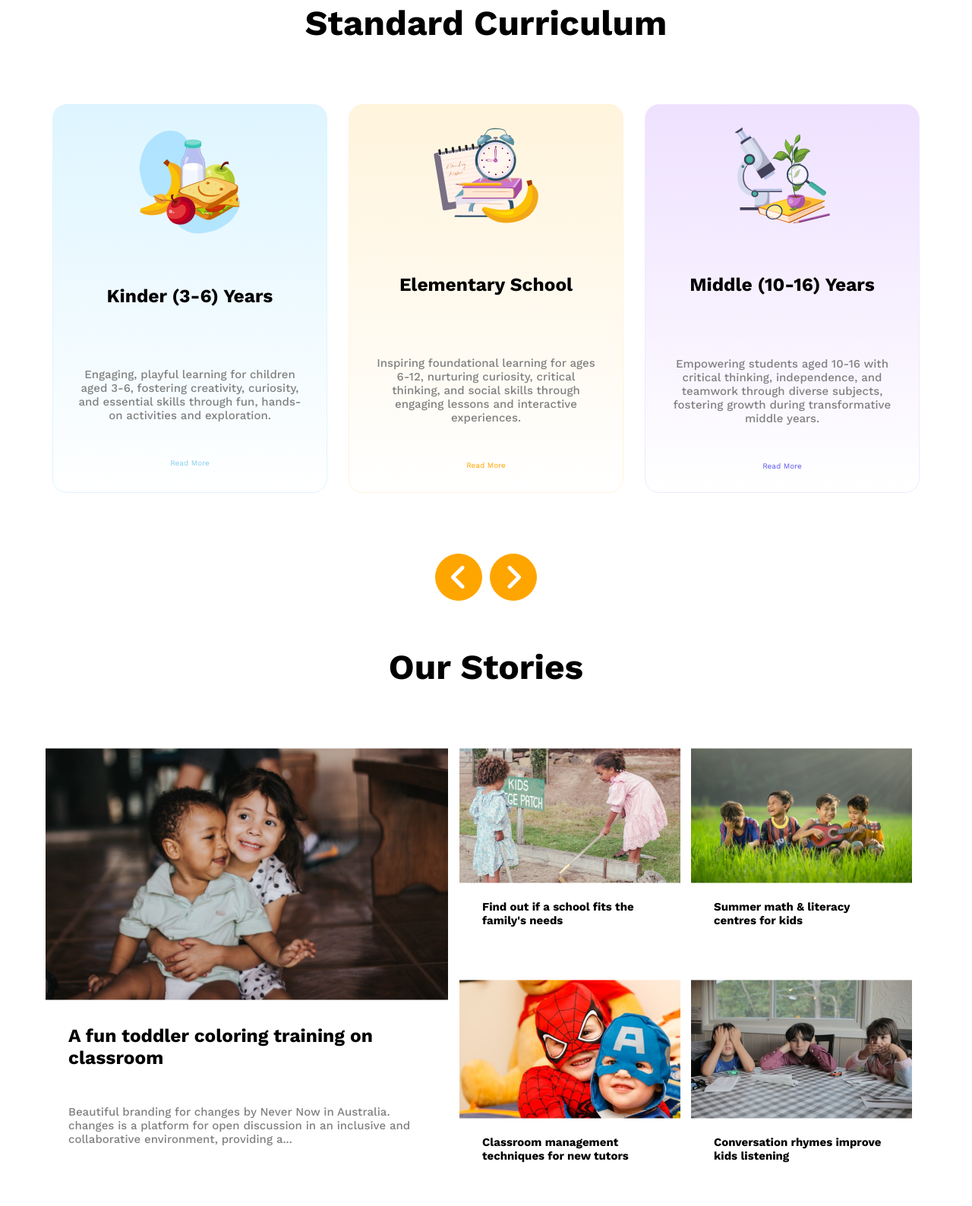
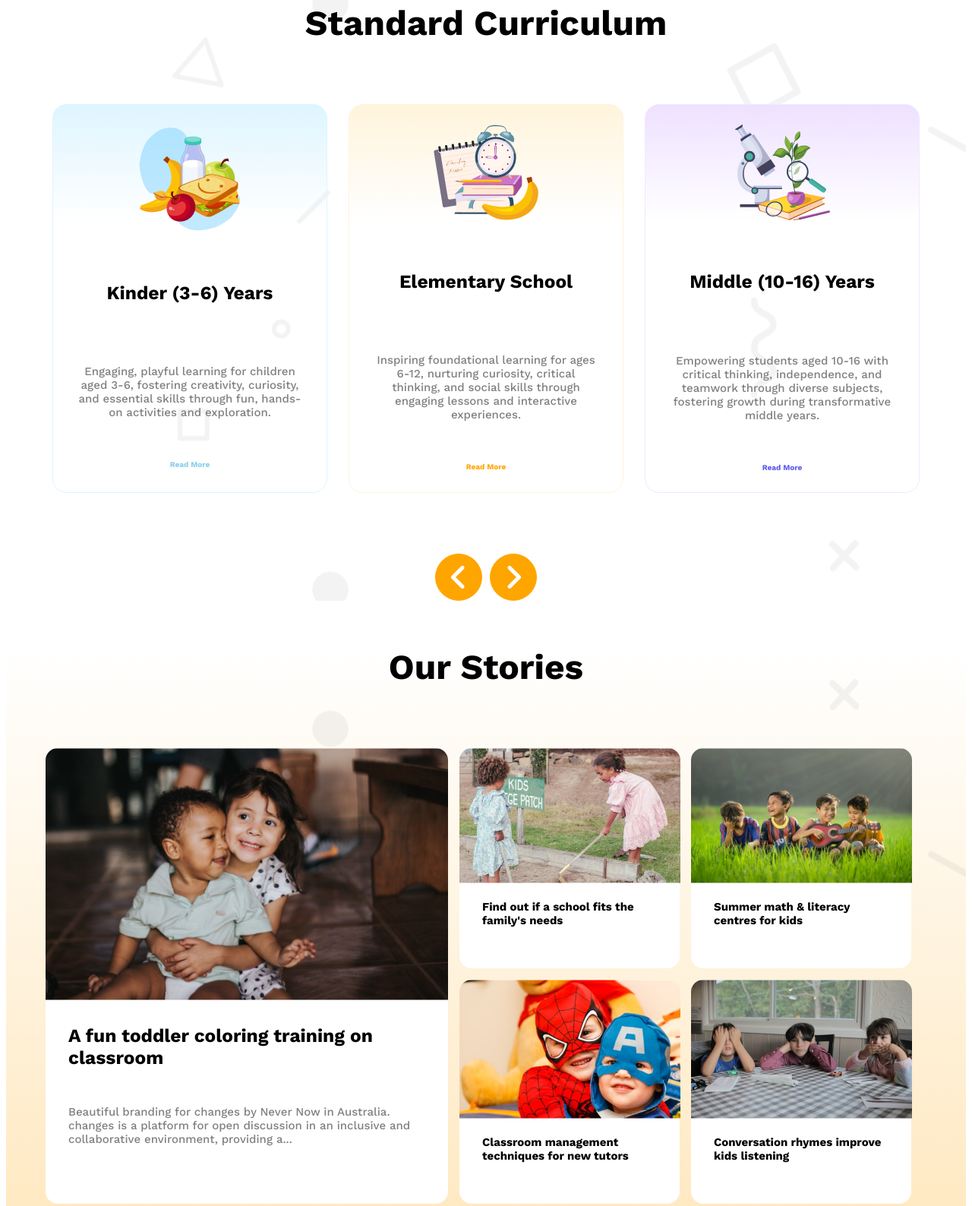
Before and after one commit to asifahmedprethibi/Assignment-2, a plain HTML site: page index.html in a window 1280 px wide. Shown: the part 734-2322 px from the top of the page at 76% size. Drawn offline with nearby package versions, Linux system fonts and the light colour scheme.

Commit message:
completed desktop version without animation

```diff
--- a/css/style.css
+++ b/css/style.css
@@ -47,7 +47,6 @@
   background: #000;
 }
 
-
 /* Header */
 /* Styling of Nav Section */
 
@@ -92,68 +91,69 @@ nav h2 > a {
   display: none;
 }
 
-
 /* Banner Styling */
 
-.banner{
+.banner {
   max-width: 1160px;
   margin: 0 auto;
   justify-content: space-between;
   align-items: center;
 }
 
-.content{
+.content {
   max-width: 640px;
   text-align: left;
 }
 
-.banner-title, .banner-title>span{
+.banner-title,
+.banner-title > span {
   font-size: 5.6rem;
   font-weight: 700;
-
 }
-.banner-description{
+.banner-description {
   font-size: 2rem;
   font-weight: 400;
 }
 
-
 /* Curriculum styling */
 
-.curriculum{
+.curriculum {
   max-width: 1440px;
   margin: 0 auto;
   flex-direction: column;
   text-align: center;
-
-
+  background: url(../assets/bg.png);
+  background-position: center;
 }
 
-.curriculum-title{
+.curriculum-title {
   font-size: 4.6rem;
   font-weight: 700;
-    margin-top:60px ;
+  margin-top: 60px;
   margin-bottom: 80px;
 }
 
-.curriculum-card{
+.curriculum-card {
   max-width: 1160px;
   margin: 0 auto;
   display: grid;
-    grid-template-columns: repeat(3,1fr);
+  grid-template-columns: repeat(3, 1fr);
   justify-content: space-between;
   align-items: center;
   gap: 28px;
 }
 
-.c-card{
-
+.c-card {
 }
 
-.c-card-1{
+.c-card-1 {
   width: 300px;
   height: 450px;
-    background: linear-gradient(to bottom , rgba(222, 245, 255, 1) , rgba(255, 255, 255, 0));
+  background: linear-gradient(
+    to bottom,
+    rgba(222, 245, 255, 1),
+    rgba(255, 255, 255, 0) 30%
+  );
   border: rgba(222, 245, 255, 1) solid 1px;
   border-radius: 19px;
   box-shadow: 0 0 28.3 0.94 rgba(0, 0, 0, 0.05);
@@ -164,10 +164,14 @@ nav h2 > a {
   gap: 33px;
   padding: 30px;
 }
-.c-card-2{
+.c-card-2 {
   width: 300px;
   height: 450px;
-    background: linear-gradient(to bottom , rgba(255, 244, 220, 1) , rgba(255, 255, 255, 0));
+  background: linear-gradient(
+    to bottom,
+    rgba(255, 244, 220, 1),
+    rgba(255, 255, 255, 0) 30%
+  );
   border: rgba(255, 244, 220, 1) solid 1px;
   border-radius: 19px;
   box-shadow: 0 0 28.3 0.94 rgba(0, 0, 0, 0.05);
@@ -178,10 +182,14 @@ nav h2 > a {
   gap: 33px;
   padding: 30px;
 }
-.c-card-3{
+.c-card-3 {
   width: 300px;
   height: 450px;
-    background: linear-gradient(to bottom , rgba(238, 225, 255, 1) , rgba(255, 255, 255, 0));
+  background: linear-gradient(
+    to bottom,
+    rgba(238, 225, 255, 1),
+    rgba(255, 255, 255, 0) 30%
+  );
   border: rgba(242, 232, 255, 1) solid 1px;
   border-radius: 19px;
   box-shadow: 0 0 28.3 0.94 rgba(0, 0, 0, 0.05);
@@ -193,12 +201,12 @@ nav h2 > a {
   padding: 30px;
 }
 
-.c-title{
+.c-title {
   font-size: 2.45rem;
   font-weight: 700;
 }
 
-.description{
+.description {
   font-size: 1.5em;
   font-weight: 500;
   color: #808080;
@@ -208,6 +216,10 @@ nav h2 > a {
   text-decoration: none;
 }
 
+.curriculum .sub {
+  font-size: 1.6rem;
+  font-weight: 700;
+}
 
 .angle {
   /* position: absolute; */
@@ -235,19 +247,19 @@ nav h2 > a {
   border: 1px orange solid;
   border-radius: 50px;
   color: white;
-
-
 }
-
 
 /* Stories Styling */
 
 .stories {
   max-width: 1440px;
+  height: 940px;
   margin: 0 auto;
   flex-direction: column;
   text-align: center;
-
+  background: url(../assets/bg.png),
+    linear-gradient(to top, rgba(254, 163, 1, 0.3), rgba(255, 255, 255, 1));
+  background-position: center;
 }
 
 .story {
@@ -256,24 +268,27 @@ nav h2 > a {
   margin: 0 auto;
   text-align: left;
   margin-bottom: 80px;
-
 }
 
-.story-card-1{
+.story-card-1 {
   display: flex;
   flex-direction: column;
   max-width: 530px;
   min-height: 600px;
   background-color: #ffffff;
   box-shadow: 0 4 4 0 rgba(0, 0, 0, 0.25);
-
+  border-radius: 16px;
+}
+.story-card-1 > img{
+  border-top-left-radius: 16px;
+  border-top-right-radius: 16px;
 }
 
-.story-card-2{
+.story-card-2 {
   max-width: 600px;
   max-height: 600px;
   display: grid;
-    grid-template-columns: repeat(2,1fr);
+  grid-template-columns: repeat(2, 1fr);
   gap: 15px;
 }
 
@@ -281,47 +296,48 @@ nav h2 > a {
   max-width: 290px;
   max-height: 300px;
   background-color: white;
-
+  border-radius: 16px;
+}
+.story-card > img{
+  border-top-left-radius: 16px;
+  border-top-right-radius: 16px;
 }
 
-.story-card > .c-title{
+.story-card > .c-title {
   font-size: 1.5rem;
   padding: 0 30px;
 }
 
-.story-card-1 > .c-title{
+.story-card-1 > .c-title {
   padding: 0 30px;
 }
 
-.story-card-1 > .description{
+.story-card-1 > .description {
   padding: 0 30px;
 }
 
-.story>.primary-btn{
-  margin-bottom: 80px;
+.story > .primary-btn {
+  /* margin-bottom: 80px; */
 }
-
 
 /* Footer Styling */
 
 footer {
   max-width: 1440px;
   height: 500px;
-  background: #01ACFD;
+  background: #01acfd;
   color: #ffffff;
-  margin: 80px auto;
+  margin: 0 auto;
   display: flex;
   align-items: center;
-
 }
 
-.footer-container{
+.footer-container {
   width: 1080px;
   max-height: 222px;
   justify-content: space-between;
   margin: 0 auto;
   /* align-items: center; */
-
 }
 
 .footer-logo-container {
@@ -329,37 +345,33 @@ footer {
   gap: 10px;
 }
 
-
-.footer-logo-container > img{
+.footer-logo-container > img {
   color: white;
   width: 82px;
   height: 82px;
-
 }
 
-.footer-title{
+.footer-title {
   font-size: 4.2rem;
   font-weight: 700;
   margin: 0;
 }
 
-.footer-description{
+.footer-description {
   font-size: 2rem;
   font-weight: 400;
   max-width: 400px;
-
 }
 
-.footer-features{
+.footer-features {
   flex-direction: column;
 }
 
-.footer-features .features{
+.footer-features .features {
   flex-direction: column;
 }
 
-
-.features a{
+.features a {
   text-decoration: none;
   color: #ffffff;
   font-size: 2rem;
@@ -367,31 +379,21 @@ footer {
   margin-bottom: 10px;
 }
 
-
-.footer-features .feature-title{
+.footer-features .feature-title {
   font-size: 2.4rem;
   font-weight: 700px;
-
 }
 
 .footer-last {
   display: flex;
   flex-direction: column;
   align-items: stretch;
-
 }
 
 .footer-last .last-title {
   font-size: 2.6rem;
   font-weight: 700;
 }
-
-
-
-
-
-
-
 
 @media screen and (max-width: 576px) {
   .feature-container {
@@ -412,18 +414,15 @@ footer {
   .container {
     margin: 12px 16px;
     height: 46px;
-
   }
 
-.banner{
+  .banner {
     max-width: 576px;
     flex-direction: column-reverse;
     justify-content: center;
-
-
   }
 
-.content{
+  .content {
     max-width: 576px;
     text-align: center;
     display: flex;
@@ -431,37 +430,30 @@ footer {
     align-items: center;
     gap: 18px;
   }
-.content .primary-btn{
+  .content .primary-btn {
     display: block;
   }
 
-.banner img{
+  .banner img {
     width: 92%;
   }
-.curriculum{
+  .curriculum {
     max-width: 576px;
   }
 
-.curriculum-card{
-    grid-template-columns: repeat(1,1fr);
+  .curriculum-card {
+    grid-template-columns: repeat(1, 1fr);
     justify-content: center;
     align-items: center;
-
-
   }
 
-.c-card{
+  .c-card {
     max-width: 390px;
   }
 
-.c-card-1, .c-card-2, .c-card-3 {
+  .c-card-1,
+  .c-card-2,
+  .c-card-3 {
     width: 290px;
-
   }
-
-
-
-
-
-
 }
--- a/index.html
+++ b/index.html
@@ -150,7 +150,7 @@
       <section class="footer-container display-flex">
         <div class="footer-deails">
           <div class="footer-logo-container display-flex">
-            <img src="assets/logo.png" alt="" />
+            <img src="assets/bg-2.png" alt="" />
             <h2 class="footer-title">Kids <br />Education</h2>
           </div>
           <p class="footer-description">
```
Also changed, not shown: assets/bg-2.png (added). Lines whose indentation alone changed are shown as unchanged.
